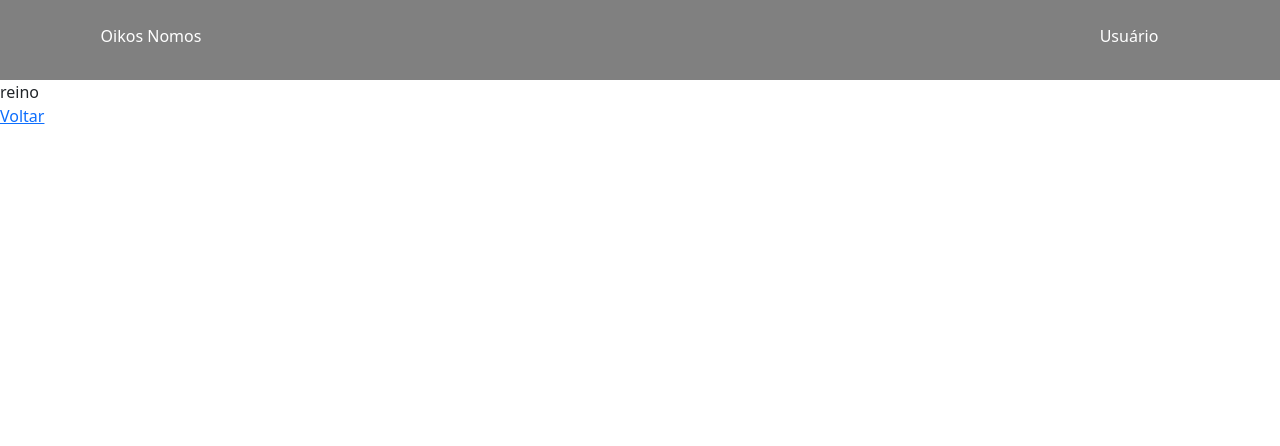
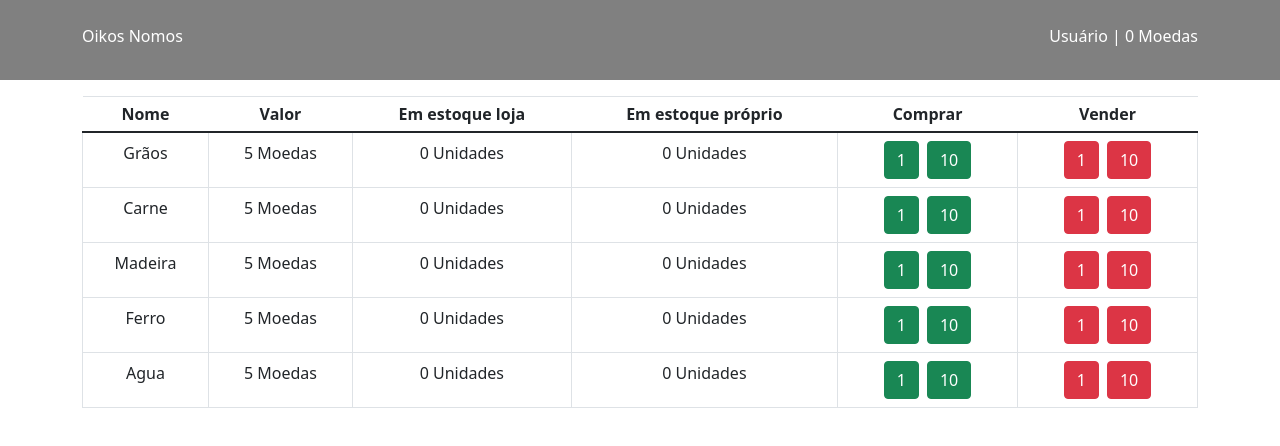
Before and after one commit to mattewar/oikos-nomos, a React (Create React App) app: page /realm in a window 1280 px wide. Shown: the top 446 px of the page. Built offline with nearby package versions, Linux system fonts and the light colour scheme.

Commit message:
Criação da pagina de reino base

```diff
--- a/src/App.css
+++ b/src/App.css
@@ -36,3 +36,10 @@
     transform: rotate(360deg);
   }
 }
+
+th{
+  padding:5px;
+}
+td{
+  padding:5px;
+}
--- a/src/App.tsx
+++ b/src/App.tsx
@@ -2,7 +2,6 @@ import './App.css';
 import {
   BrowserRouter,
   Route,
-  Link,
   Routes
 } from "react-router-dom";
 import 'bootstrap/dist/css/bootstrap.min.css';
--- /dev/null
+++ b/src/models/MarketModels.tsx
@@ -0,0 +1,7 @@
+
+export interface OikosProduct {
+    id: number,
+    name: string,
+    baseValue: number,
+    value: number
+}
--- a/src/screens/Header.tsx
+++ b/src/screens/Header.tsx
@@ -1,17 +1,19 @@
-import { Col, Row } from "react-bootstrap"
+import { Col, Container, Row } from "react-bootstrap"
 import { Link } from "react-router-dom"
 
 function Header() {
 
     return (
-        <>
-            <Row style={{  color: "white", backgroundColor: "gray", height: 80 }}>
-                <Col sm={6} md={4} lg={3} className="text-center py-4 "><Link className="text-decoration-none text-reset" to="/">
-                Oikos Nomos</Link></Col>
-                <Col sm={0} md={4} lg={6} className="text-center py-4 d-sm-none d-md-block d-lg-block"></Col>
-                <Col sm={6} md={4} lg={3} className="text-center py-4">Usuário</Col>
+        <div style={{ color: "white", backgroundColor: "gray" }}>
+        <Container>
+            <Row style={{ height: 80 }}>
+                <Col sm={6} md={4} lg={3} className="text-start py-4 "><Link className="text-decoration-none text-reset" to="/">
+                    Oikos Nomos</Link></Col>
+                <Col sm={0} md={4} lg={6} className="py-4 d-sm-none d-md-block d-lg-block"></Col>
+                <Col sm={6} md={4} lg={3} className="text-end py-4">Usuário | 0 Moedas</Col>
             </Row>
-        </>
+        </Container>
+        </div>
     )
 }
 
--- a/src/screens/Realm.tsx
+++ b/src/screens/Realm.tsx
@@ -1,14 +1,41 @@
-import { Link } from "react-router-dom"
+import { useState } from "react"
+import { Button, Container, Table } from "react-bootstrap"
+import { OikosProduct } from "../models/MarketModels"
+
 
 function Realm() {
+    const [products, setProducts] = useState<OikosProduct[]>([
+        { id: 1, name: "Grãos", baseValue: 5, value: 5 },
+        { id: 2, name: "Carne", baseValue: 5, value: 5 },
+        { id: 3, name: "Madeira", baseValue: 5, value: 5 },
+        { id: 4, name: "Ferro", baseValue: 5, value: 5 },
+        { id: 5, name: "Agua", baseValue: 5, value: 5 }
+    ])
     return (
-        <>
-        <div>reino</div>
-
-        <Link to="/">
-                <div>Voltar</div></Link>
-
-        </>
+        <Container>
+            <Table bordered className="mt-3 text-center ">
+                <thead>
+                    <th>Nome</th>
+                    <th>Valor</th>
+                    <th>Em estoque loja</th>
+                    <th>Em estoque próprio</th>
+                    <th>Comprar</th>
+                    <th>Vender</th>
+                </thead>
+                <tbody>
+                    {products.map(product => {
+                        return (<tr>
+                            <td>{product.name}</td>
+                            <td>{product.value} Moedas</td>
+                            <td>0 Unidades</td>
+                            <td>0 Unidades</td>
+                            <td><Button className="mx-1" variant="success">1</Button><Button className="mx-1" variant="success">10</Button></td>
+                            <td><Button className="mx-1" variant="danger">1</Button><Button className="mx-1" variant="danger">10</Button></td>
+                        </tr>)
+                    })}
+                </tbody>
+            </Table>
+        </Container>
     )
 }
 
```
